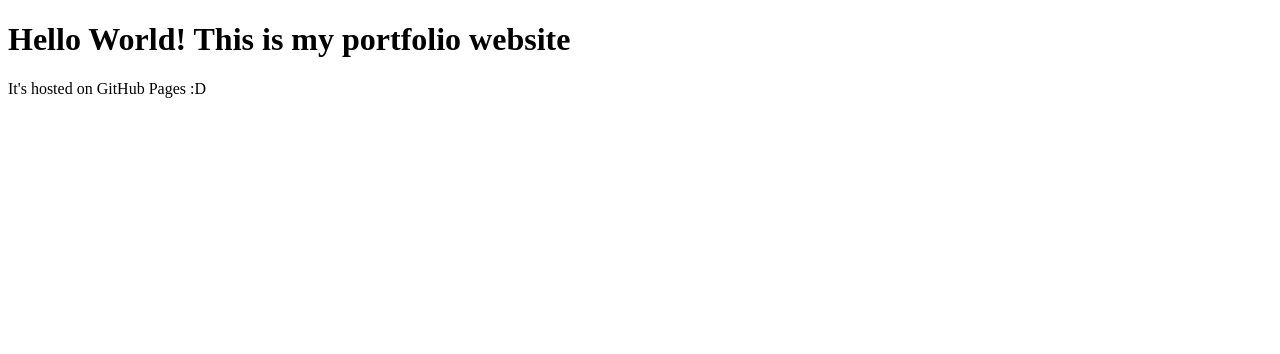
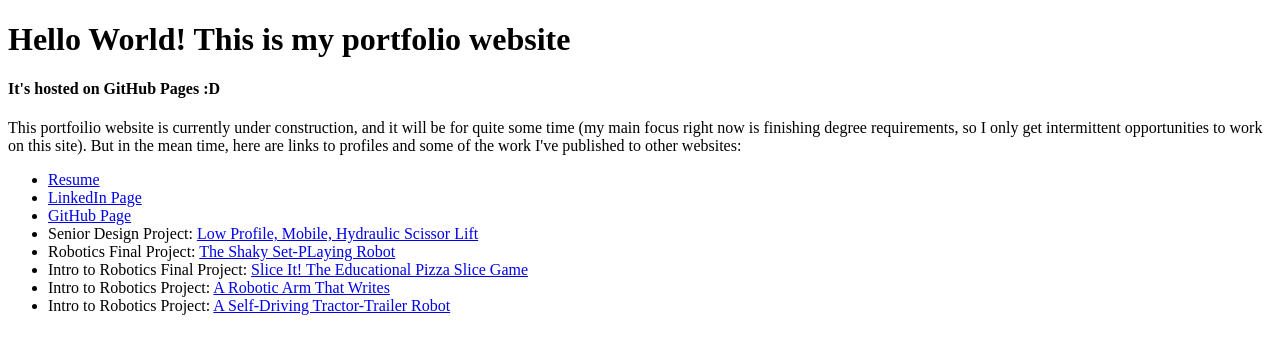
Before and after one commit to martini9797/martini9797.github.io, a plain HTML site: page index.html in a window 1280 px wide. Drawn offline with Linux system fonts and the light colour scheme.

Commit message:
Added links to resume, profiles and some projects already published

```diff
--- a/index.html
+++ b/index.html
@@ -3,7 +3,21 @@
 <body>
 
 <h1>Hello World! This is my portfolio website</h1>
-<p>It's hosted on GitHub Pages :D</p>
+<h4>It's hosted on GitHub Pages :D</h4>
+
+<p>This portfoilio website is currently under construction, and it will be for quite some time (my main focus right now is finishing degree requirements, so I only get intermittent opportunities to work on this site).
+But in the mean time, here are links to profiles and some of the work I've published to other websites:</p>
+
+<ul>
+<li><a href="./Martin_Majkut_Resume.pdf">Resume</a></li>
+<li><a href="https://www.linkedin.com/in/martin-majkut/">LinkedIn Page</a></li>
+<li><a href="https://github.com/martini9797">GitHub Page</a></li>
+<li>Senior Design Project: <a href="https://jfelds15.wixsite.com/teamlift">Low Profile, Mobile, Hydraulic Scissor Lift</a></li>
+<li>Robotics Final Project: <a href="https://sites.google.com/view/setrobot/home">The Shaky Set-PLaying Robot</a></li>
+<li>Intro to Robotics Final Project: <a href="http://mechatronics2018.dreslab.com/pages/210749">Slice It! The Educational Pizza Slice Game</a></li>
+<li>Intro to Robotics Project: <a href="http://mechatronics2018.dreslab.com/pages/001242">A Robotic Arm That Writes</a></li>
+<li>Intro to Robotics Project: <a href="http://mechatronics2018.dreslab.com/pages/191652">A Self-Driving Tractor-Trailer Robot</a></li>
+</ul>
 
 </body>
 </html>
```
Also changed, not shown: 2 other files.
